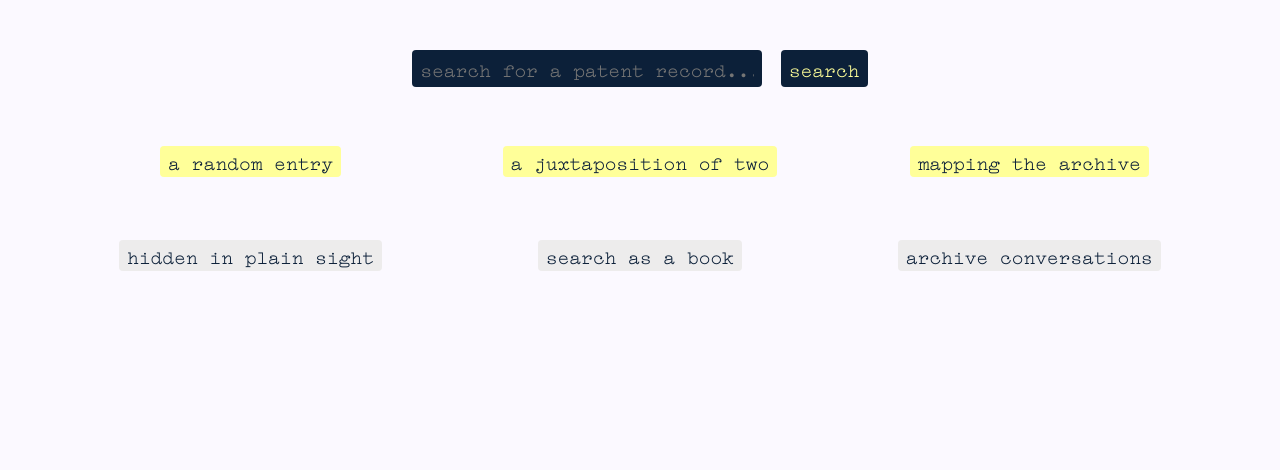
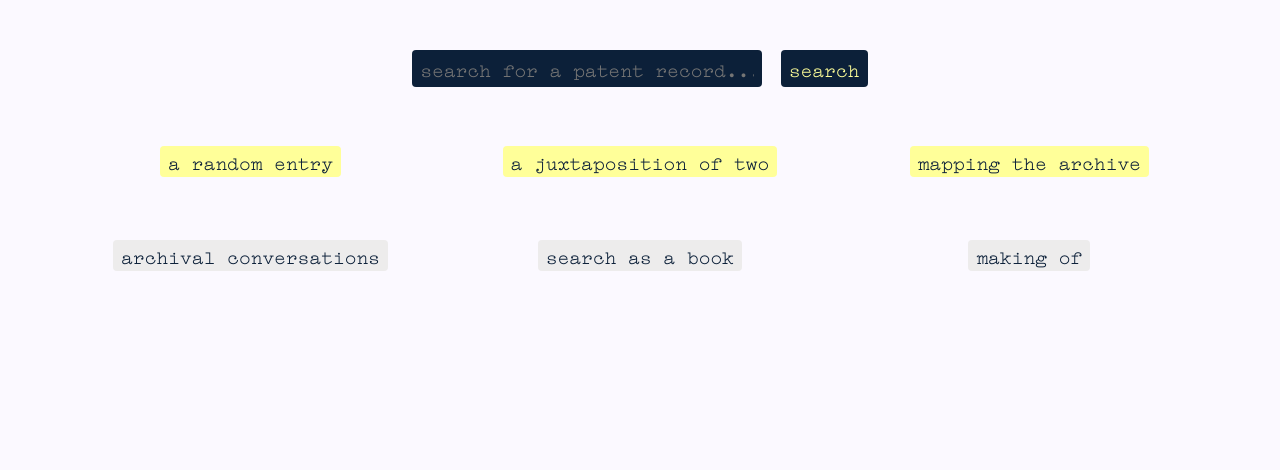
Before and after one commit to COPIM/performing_patents_otherwise, a Flask app: page / in a window 1280 px wide. Shown: the part 277-747 px from the top of the page. Run offline with Flask 3, Linux system fonts and the light colour scheme; some libraries are stand-ins or nearby versions.

Commit message:
structure changes

```diff
--- a/web/app/conversations.py
+++ b/web/app/conversations.py
@@ -10,7 +10,6 @@ import markdown
 
 conversations = Blueprint('conversations', __name__)
 
-# route for Martha Gowans page
 @conversations.route('/conversations/')
 def index():
     with open('content/section_2/conversations.md', 'r') as f:
@@ -18,6 +17,8 @@ def index():
         text = markdown.markdown(text)
     return render_template('conversations.html', text=text)
 
+# route for Martha Gowans page
+@conversations.route('/conversations/martha')
 def martha():
     with open('content/section_2/I-Martha-gowans.md', 'r') as f:
         text = f.read()
--- a/web/app/templates/index.html
+++ b/web/app/templates/index.html
@@ -74,10 +74,10 @@
 
 <div class="index-row justify-content-center mt-5">
   <div class="col text-center button-search button-hidden-off p-2">
-    <a href="{{ url_for('hidden.index') }}">hidden in plain sight</a>
+    <a href="{{ url_for('conversations.index') }}">archival conversations</a>
 
       <div class="info" style="display: none;">
-        <p class="code"> ↪ Searching for a history of women’s clothing inventors, that is in the archive, but hidden in plain sight.... </p>
+        <p class="code"> ↪ Some things are all over the patent archive but never made explicit. Archive Conversations presents four artistic works that render these absent-present realities visible... </p>
       </div>
   </div>
 
@@ -91,10 +91,10 @@
 
 
   <div class="col text-center button-search button-hidden-off p-2 mb-5">
-    <a href="{{ url_for('conversations.index') }}">archive conversations</a>
+    <a href="{{ url_for('making.index') }}">making of</a>
 
       <div class="info" style="display: none;">
-        <p class="code"> ↪ Some things are all over the patent archive but never made explicit. Archive Conversations presents three artistic works that render these absent-present realities visible... </p>
+        <p class="code"> ↪ A series of essays from the makers on the research, methods, tools developed... </p>
       </div>
   </div>
 </div>
--- a/web/app/templates/making.html
+++ b/web/app/templates/making.html
@@ -7,6 +7,12 @@
 
 {{ text|safe }}
 
+<div class="allThemes mt-5">
+    <a href="/making/interview">Making of—a collective interview</a>
+    <a href="/making/search-engine-book">On making the search engine book</a>
+    <a href="/making/interface">A note on interface design</a>
+</div>
+
 {% endblock %}
 
 </div>
```
Also changed, not shown: web/app/templates/conversations.html (+13 -0 lines), web/content/TOC.md (+5 -5 lines), web/content/section_2/conversations.md (+0 -5 lines), web/content/section_3/making.md (+0 -4 lines).
